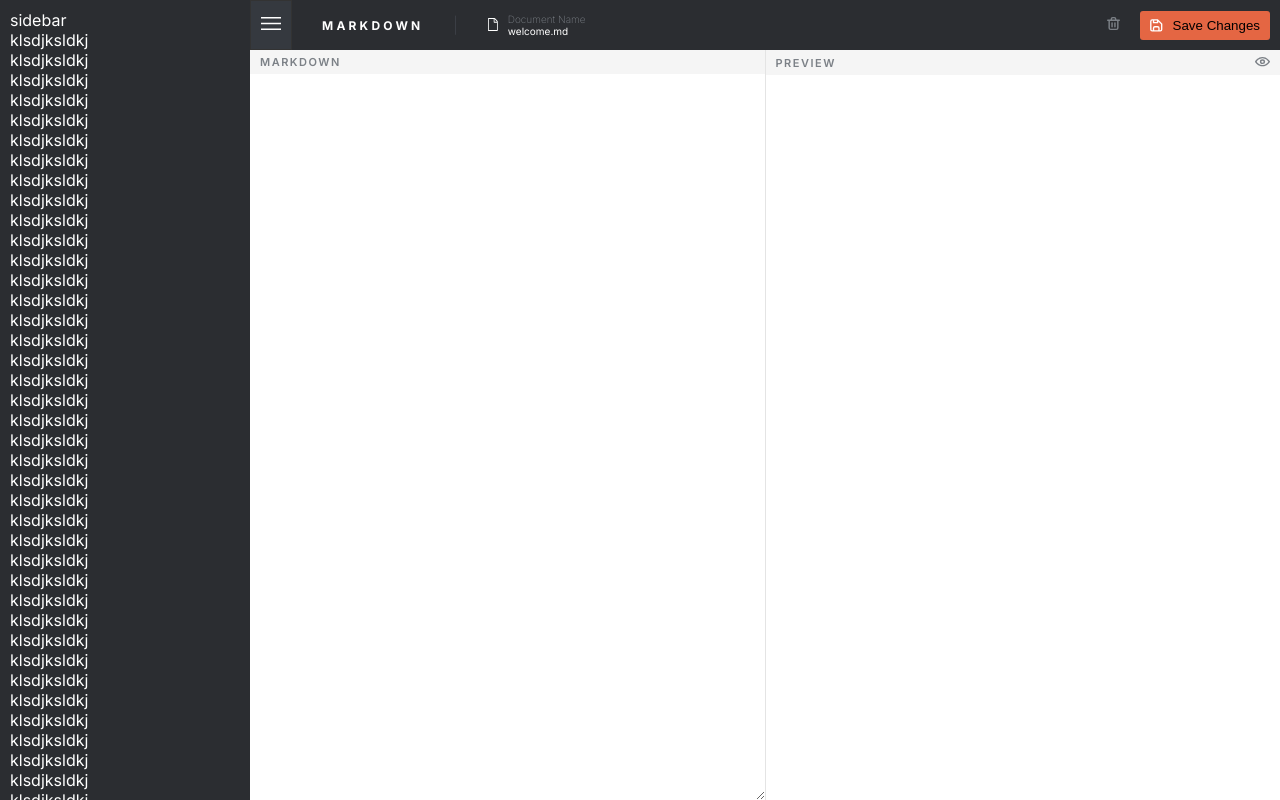
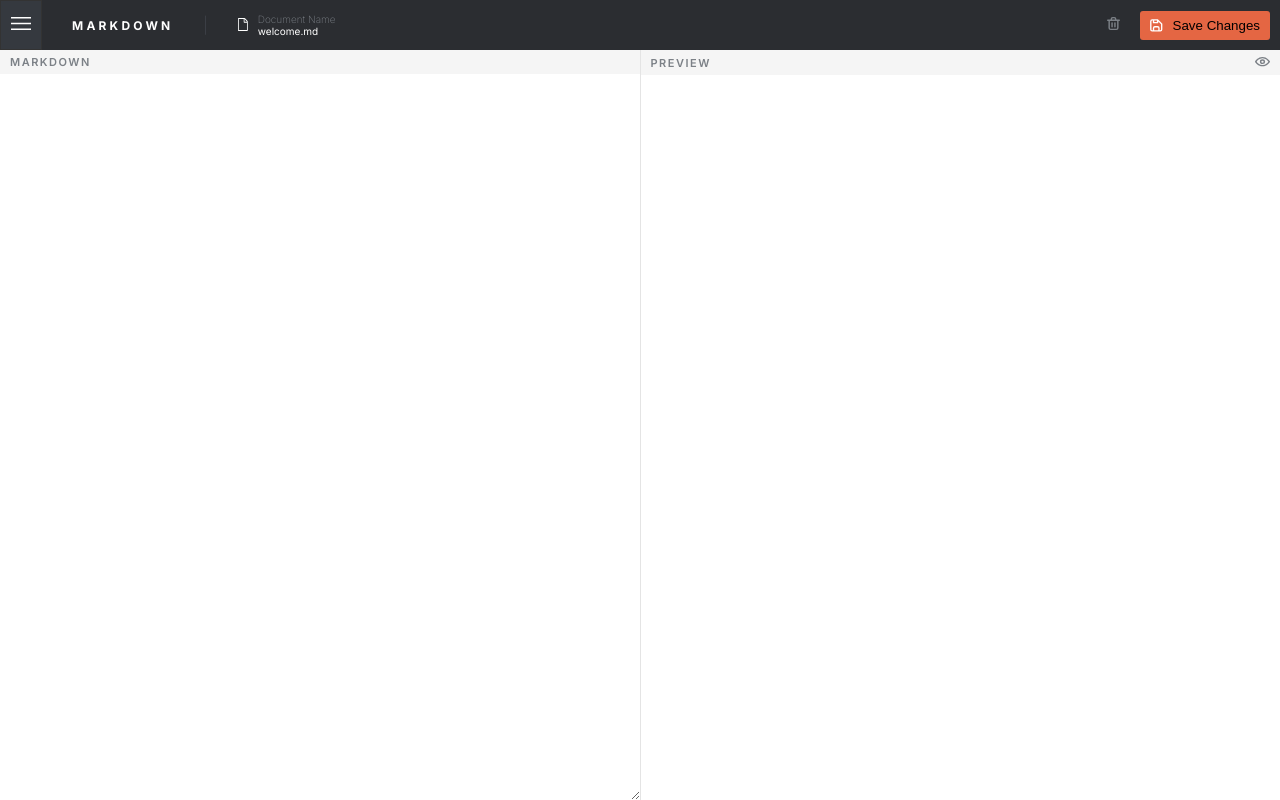
Before and after one commit to Andrew-Marfo/in-browser-markdown-editor-app, a Next.js app: page / in a window 1280 px wide. Built offline with nearby package versions, Linux system fonts and the light colour scheme.

Commit message:
added function to hide and show sidebar

```diff
--- a/src/app/page.tsx
+++ b/src/app/page.tsx
@@ -11,21 +11,24 @@ import Sidebar from "@/components/sidebar";
 export default function Home() {
   const [markdownText, setMarkdownText] = useState("");
   const [showMarkdown, setShowMarkdown] = useState(true);
+  const [showSidebar, setShowSidebar] = useState(false)
 
-  const toggleShowMarkdown = () => {
+  const toggleSideBar = () => {
+    setShowSidebar(prev => !showSidebar);
+  }
+
+  const toggleMarkdown = () => {
     setShowMarkdown((prev) => !prev);
   };
-
-  console.log(markdownText);
 
   return (
     <div className="home">
       {/* sidebar */}
-      <Sidebar />
+      <Sidebar showSidebar={showSidebar}/>
 
       <div className="home-container">
         {/* navbar */}
-        <Navbar />
+        <Navbar toggleSideBar={toggleSideBar} showSidebar={showSidebar}/>
 
         {/* hero */}
         <div className="hero flex justify-between">
@@ -39,7 +42,7 @@ export default function Home() {
           {/* preview */}
           <Preview
             markdownText={markdownText}
-            toggleShowMarkdown={toggleShowMarkdown}
+            toggleMarkdown={toggleMarkdown}
             showMarkdown={showMarkdown}
           />
         </div>
--- a/src/components/navbar.tsx
+++ b/src/components/navbar.tsx
@@ -1,39 +1,73 @@
-import Image from 'next/image'
-import React from 'react'
+import Image from "next/image";
+import React from "react";
 
-const Navbar = () => {
+interface NavbarProps {
+  toggleSideBar: () => void;
+  showSidebar: boolean;
+}
+
+const Navbar = ({ toggleSideBar, showSidebar }: NavbarProps) => {
   return (
-    <div className='navbar flex items-center'>
-      <div className='nav-details flex items-center'>
+    <div className="navbar flex items-center">
+      <div className="nav-details flex items-center">
         {/* humburger */}
-        <button className='hamburger'>
-          <Image src="/assets/icon-menu.svg" alt='hamburger' width={20} height={13}/>
+        <button className="hamburger" onClick={toggleSideBar}>
+          {showSidebar ? (
+            <Image
+              src="/assets/icon-close.svg"
+              alt="hamburger"
+              width={20}
+              height={13}
+            />
+          ) : (
+            <Image
+              src="/assets/icon-menu.svg"
+              alt="hamburger"
+              width={20}
+              height={13}
+            />
+          )}
         </button>
-        <p className='markdown-title'>markdown</p>
-        <p className='separator'>|</p>
+        <p className="markdown-title">markdown</p>
+        <p className="separator">|</p>
         {/* document name details */}
-        <div className='nav-doc-name flex items-center'>
+        <div className="nav-doc-name flex items-center">
           <div>
-            <Image src="/assets/icon-document.svg" alt='link' width={10} height={13}/>
+            <Image
+              src="/assets/icon-document.svg"
+              alt="link"
+              width={10}
+              height={13}
+            />
           </div>
           <div>
-            <p className='doc-name-title'>Document Name</p>
-            <p className='doc-name'>welcome.md</p>
+            <p className="doc-name-title">Document Name</p>
+            <p className="doc-name">welcome.md</p>
           </div>
         </div>
       </div>
 
-      <div className='nav-action-buttons flex items-center'>
-        <button className='delete-btn'>
-        <Image src="/assets/icon-delete.svg" alt='link' width={13} height={13}/>
+      <div className="nav-action-buttons flex items-center">
+        <button className="delete-btn">
+          <Image
+            src="/assets/icon-delete.svg"
+            alt="link"
+            width={13}
+            height={13}
+          />
         </button>
-        <button className='save-btn flex items-center'>
-          <Image src="/assets/icon-save.svg" alt='link' width={13} height={13}/>
-           Save Changes
+        <button className="save-btn flex items-center">
+          <Image
+            src="/assets/icon-save.svg"
+            alt="link"
+            width={13}
+            height={13}
+          />
+          Save Changes
         </button>
       </div>
     </div>
-  )
-}
+  );
+};
 
-export default Navbar
+export default Navbar;
--- a/src/components/preview.tsx
+++ b/src/components/preview.tsx
@@ -5,18 +5,18 @@ import { marked } from "marked";
 
 interface PreviewProps {
   markdownText: string;
-  toggleShowMarkdown: () => void;
+  toggleMarkdown: () => void;
   showMarkdown: boolean;
 }
 
-const Preview = ({ markdownText, toggleShowMarkdown, showMarkdown }: PreviewProps) => {
+const Preview = ({ markdownText, toggleMarkdown, showMarkdown }: PreviewProps) => {
   const parsed = marked.parse(markdownText);
   //   const parsed = marked.parse(markdownText);
   return (
     <div className="preview">
       <HeroHeader>
         <p className="hero-header-title">preview</p>
-        <button onClick={toggleShowMarkdown} className="eye-toggle-btn">
+        <button onClick={toggleMarkdown} className="eye-toggle-btn">
           {showMarkdown ? <Image
             src={"/assets/icon-show-preview.svg"}
             alt="show preview"
--- a/src/components/sidebar.tsx
+++ b/src/components/sidebar.tsx
@@ -1,73 +1,49 @@
-import React from 'react'
+import Image from "next/image";
+import React from "react";
 
-const Sidebar = () => {
-  return (
-    <div className='sidebar'>
-        <p>sidebar</p>
-        <p>klsdjksldkj</p>
-        <p>klsdjksldkj</p>
-        <p>klsdjksldkj</p>
-        <p>klsdjksldkj</p>
-        <p>klsdjksldkj</p>
-        <p>klsdjksldkj</p>
-        <p>klsdjksldkj</p>
-        <p>klsdjksldkj</p>
-        <p>klsdjksldkj</p>
-        <p>klsdjksldkj</p>
-        <p>klsdjksldkj</p>
-        <p>klsdjksldkj</p>
-        <p>klsdjksldkj</p>
-        <p>klsdjksldkj</p>
-        <p>klsdjksldkj</p>
-        <p>klsdjksldkj</p>
-        <p>klsdjksldkj</p>
-        <p>klsdjksldkj</p>
-        <p>klsdjksldkj</p>
-        <p>klsdjksldkj</p>
-        <p>klsdjksldkj</p>
-        <p>klsdjksldkj</p>
-        <p>klsdjksldkj</p>
-        <p>klsdjksldkj</p>
-        <p>klsdjksldkj</p>
-        <p>klsdjksldkj</p>
-        <p>klsdjksldkj</p>
-        <p>klsdjksldkj</p>
-        <p>klsdjksldkj</p>
-        <p>klsdjksldkj</p>
-        <p>klsdjksldkj</p>
-        <p>klsdjksldkj</p>
-        <p>klsdjksldkj</p>
-        <p>klsdjksldkj</p>
-        <p>klsdjksldkj</p>
-        <p>klsdjksldkj</p>
-        <p>klsdjksldkj</p>
-        <p>klsdjksldkj</p>
-        <p>klsdjksldkj</p>
-        <p>klsdjksldkj</p>
-        <p>klsdjksldkj</p>
-        <p>klsdjksldkj</p>
-        <p>klsdjksldkj</p>
-        <p>klsdjksldkj</p>
-        <p>klsdjksldkj</p>
-        <p>klsdjksldkj</p>
-        <p>klsdjksldkj</p>
-        <p>klsdjksldkj</p>
-        <p>klsdjksldkj</p>
-        <p>klsdjksldkj</p>
-        <p>klsdjksldkj</p>
-        <p>klsdjksldkj</p>
-        <p>klsdjksldkj</p>
-        <p>klsdjksldkj</p>
-        <p>klsdjksldkj</p>
-        <p>klsdjksldkj</p>
-        <p>klsdjksldkj</p>
-        <p>klsdjksldkj</p>
-        <p>klsdjksldkj</p>
-        <p>klsdjksldkj</p>
-        <p>klsdjksldkj</p>
-        <p>klsdjksldkj</p>
-    </div>
-  )
+interface SidebarProps {
+  showSidebar: boolean;
 }
 
-export default Sidebar
+const Sidebar = ({ showSidebar }: SidebarProps) => {
+  return (
+    <div className={`sidebar ${showSidebar && "show-sidebar"}`}>
+      <p>my documents</p>
+
+      <button>new document</button>
+
+      <div className="document-list">
+        <div className="document-item nav-doc-name flex items-center">
+          <div>
+            <Image
+              src="/assets/icon-document.svg"
+              alt="link"
+              width={10}
+              height={13}
+            />
+          </div>
+          <div>
+            <p className="doc-name-title">01 April 2022</p>
+            <p className="doc-name">welcome.md</p>
+          </div>
+        </div>
+        <div className="document-item nav-doc-name flex items-center">
+          <div>
+            <Image
+              src="/assets/icon-document.svg"
+              alt="link"
+              width={10}
+              height={13}
+            />
+          </div>
+          <div>
+            <p className="doc-name-title">01 April 2022</p>
+            <p className="doc-name">welcome.md</p>
+          </div>
+        </div>
+      </div>
+    </div>
+  );
+};
+
+export default Sidebar;
--- a/src/styles/app.style.css
+++ b/src/styles/app.style.css
@@ -155,4 +155,14 @@
     background: #2B2D31;
     color: white;
     padding: 10px;
+    position: absolute;
+    left: -300px;
+    transition: 0.3s ease-in-out;
+
+
 }
+
+.show-sidebar{
+    left: 0;
+    position: relative;
+}
```
